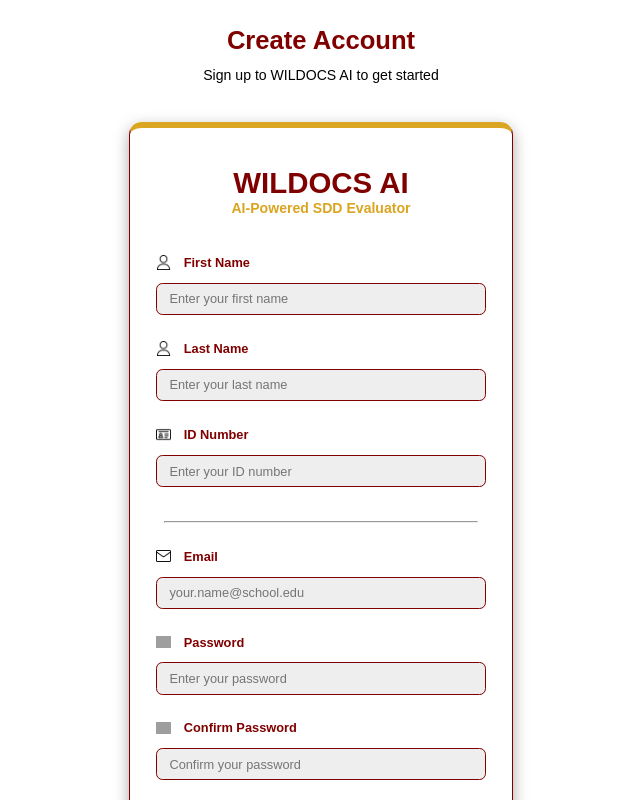
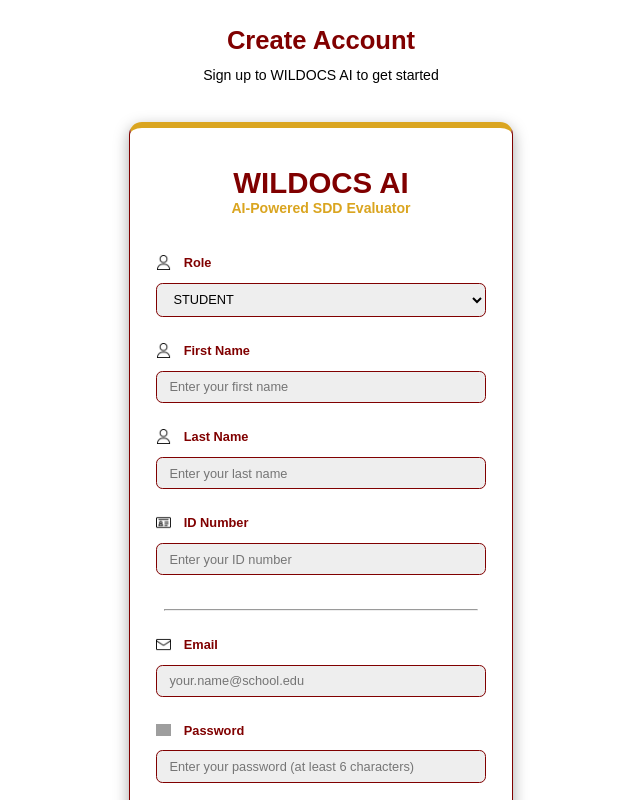
Before and after one commit to mortymier/wildocs-ai, a React (Vite) app in the folder frontend/: page /register in a window 1280 px wide. Shown: the top 800 px of the page, without its empty margins (319-959 px from the left). Built offline with nearby package versions, Linux system fonts and the light colour scheme; grey boxes are pictures that could not be loaded.

Commit message:
Frontend: role-based registration page

```diff
--- a/frontend/src/api/authService.tsx
+++ b/frontend/src/api/authService.tsx
@@ -1,4 +1,36 @@
 import axios from 'axios';
+
+export type RegisterForm =
+{
+    firstName: string;
+    lastName: string;
+    idNum: string;
+    email: string;
+    password: string;
+};
+
+export const register = async(formData: RegisterForm, role: 'student' | 'teacher') =>
+{
+    try
+    {
+        const response = await axios.post
+        (
+            `http://localhost:8080/api/auth/register/${role}`,
+            formData
+        );
+
+        return response.data;
+    }
+    catch(error: any)
+    {
+        if(error.response?.data)
+        {
+            throw new Error(error.response.data);
+        }
+
+        throw new Error('Registration failed. Please try again.');
+    }
+};
 
 export const verifyEmail = async(token: string) =>
 {
@@ -21,35 +53,3 @@ export const verifyEmail = async(token: string) =>
         throw new Error('Email verification failed. Please try again.');
     }
 };
-
-export type RegisterForm =
-{
-    firstName: string;
-    lastName: string;
-    idNum: string;
-    email: string;
-    password: string;
-};
-
-export const registerStudent = async(formData: RegisterForm) =>
-{
-    try
-    {
-        const response = await axios.post
-        (
-            `http://localhost:8080/api/auth/register/student`,
-            formData
-        );
-
-        return response.data;
-    }
-    catch(error: any)
-    {
-        if(error.response?.data)
-        {
-            throw new Error(error.response.data);
-        }
-
-        throw new Error('Registration failed. Please try again.');
-    }
-};
--- a/frontend/src/pages/Register.tsx
+++ b/frontend/src/pages/Register.tsx
@@ -1,6 +1,6 @@
 import { useState } from 'react';
 import { useNavigate, Link } from 'react-router-dom';
-import { registerStudent } from '../api/authService.tsx';
+import { register } from '../api/authService.tsx';
 import Footer from '../components/Footer.tsx';
 import user_icon from '../assets/user_icon.png';
 import id_icon from '../assets/id_icon.png';
@@ -23,6 +23,7 @@ export default function Register()
     const [loading, setLoading] = useState(false);
     const [error, setError] = useState<string | null>(null);
     const [success, setSuccess] = useState<string | null>(null);
+    const [role, setRole] = useState<'student' | 'teacher'>('student');
     const [confirmpw, setConfirmpw] = useState<string>('');
     const [formData, setFormData] = useState<RegisterForm>
     ({
@@ -61,7 +62,7 @@ export default function Register()
         {
             setLoading(true);
 
-            const result = await registerStudent(formData);
+            const result = await register(formData, role);
 
             setSuccess(result.message);
 
@@ -91,6 +92,22 @@ export default function Register()
                         <h2> WILDOCS AI </h2>
                         <h3> AI-Powered SDD Evaluator </h3>
                     </Link>
+                    {/* Role */}
+                    <div className="icon-label">
+                        <img src={user_icon} alt="User icon"/>
+                         <label htmlFor="role"> Role </label>
+                    </div>
+                    <select
+                        id="role"
+                        name="role"
+                        value={role}
+                        onChange={(e) => setRole(e.target.value as 'student' | 'teacher')}
+                        required
+                    >
+                        <option value=""> </option>
+                        <option value="student"> STUDENT </option>
+                        <option value="teacher"> TEACHER </option>
+                    </select>
                     {/* First Name */}
                     <div className="icon-label">
                         <img src={user_icon} alt="User icon"/>
@@ -161,7 +178,8 @@ export default function Register()
                         id="password"
                         name="password"
                         type="password"
-                        placeholder="Enter your password"
+                        placeholder="Enter your password (at least 6 characters)"
+                        minLength={6}
                         value={formData.password}
                         onChange={handleChange}
                         onBlur={handleBlur}
@@ -176,7 +194,8 @@ export default function Register()
                         id="confirmpw"
                         name="confirmpw"
                         type="password"
-                        placeholder="Confirm your password"
+                        placeholder="Confirm your password (at least 6 characters)"
+                        minLength={6}
                         value={confirmpw}
                         onChange={(e) => setConfirmpw(e.target.value)}
                         onBlur={(e) => setConfirmpw(e.target.value.trimEnd())}
--- a/frontend/src/styles/Register.css
+++ b/frontend/src/styles/Register.css
@@ -80,7 +80,7 @@
     color: maroon;
 }
 
-.register-container input
+.register-container input, .register-container select
 {
     padding: 0.6vw 1vw;
     margin-bottom: 2vw;
@@ -90,7 +90,7 @@
     background-color: #EEE;
 }
 
-.register-container input:focus
+.register-container input:focus, .register-container select:focus
 {
     outline-color: gold;
     background-color: white;
```
